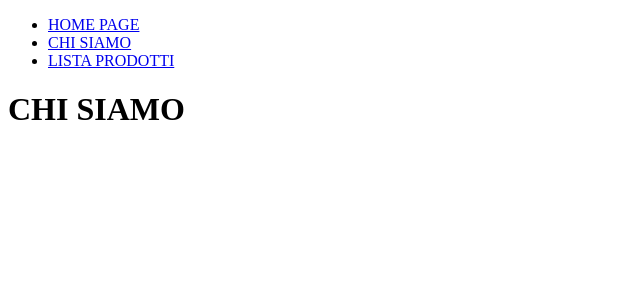
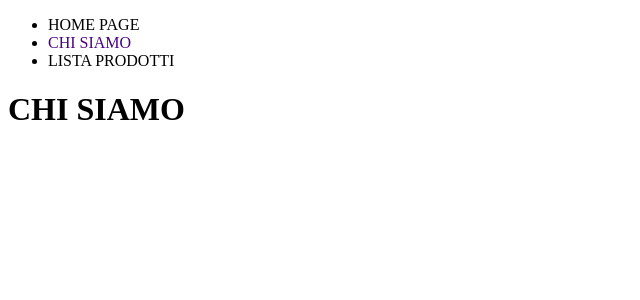
Before and after one commit to EstebanCaponio/react-router, a React (Vite) app: page /chi-siamo in a window 1280 px wide. Shown: the top 300 px of the page, without its empty margins (0-640 px from the left). Built offline with nearby package versions, Linux system fonts and the light colour scheme.

Commit message:
feat: bonus 2/3

```diff
--- a/package.json
+++ b/package.json
@@ -10,6 +10,7 @@
     "preview": "vite preview"
   },
   "dependencies": {
+    "axios": "^1.8.4",
     "react": "^19.0.0",
     "react-dom": "^19.0.0",
     "react-router-dom": "^7.5.0"
--- a/src/index.css
+++ b/src/index.css
@@ -0,0 +1,8 @@
+.active {
+    color: indigo
+}
+
+a {
+    color: black;
+    text-decoration: none;
+}
--- a/src/pages/ChiSiamo.jsx
+++ b/src/pages/ChiSiamo.jsx
@@ -1,4 +1,4 @@
-import NavBar from "../components/NavBar";
+
 
 export default function ChiSiamo() {
     return (
--- a/src/pages/HomePage.jsx
+++ b/src/pages/HomePage.jsx
@@ -1,4 +1,3 @@
-import NavBar from "../components/NavBar";
 
 export default function HomePage() {
     return (
--- a/src/pages/ListaDeiPost.jsx
+++ b/src/pages/ListaDeiPost.jsx
@@ -1,9 +1,27 @@
-import NavBar from "../components/NavBar";
+import axios from "axios";
+import { useState } from "react"
 
 export default function ListaDeiPost() {
+
+    const [posts, setPosts] = useState([]);
+
+    axios.get('https://jsonplaceholder.typicode.com/posts')
+        .then(res => {
+            setPosts(res.data)
+        })
+
     return (
         <>
             <h1>LISTA PRODOTTI</h1>
+
+            <div>
+                {posts.map(post =>
+                    <div key={post.id}>
+                        <h3>{post.title}</h3>
+                        <p>{post.body}</p>
+                        <hr />
+                    </div>)}
+            </div>
         </>
     )
 }
```
Also changed, not shown: 1 other file (tests, documents, lock files or other folders).
